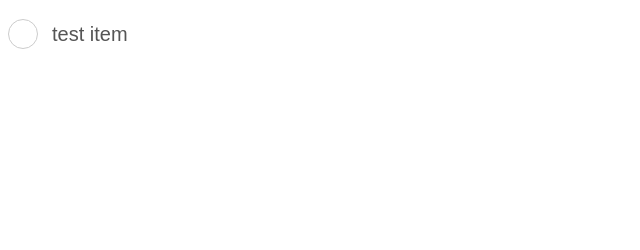
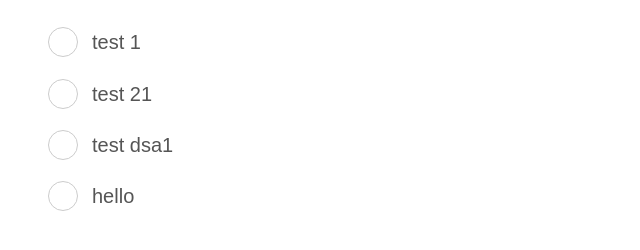
Before and after one commit to roypeled/todo-sample, a plain HTML site: page index.html in a window 1280 px wide. Shown: the whole page, without its empty margins (0-640 px from the left). Drawn offline with Linux system fonts and the light colour scheme.

Commit message:
more progress

```diff
--- a/index.html
+++ b/index.html
@@ -22,6 +22,14 @@
         </div>
     </script>
 
+    <script id="todoList" type="text/x-handlebars-template">
+        <div class="todo-list">
+            <ul>
+
+            </ul>
+        </div>
+    </script>
+
     <!-- End app templates -->
 
 </head>
@@ -30,13 +38,18 @@
     <script src="./lib/handlebars.min-latest.js"></script>
     <script src="./src/TestSuite.js"></script>
     <script src="./src/TodoItem.js"></script>
+    <script src="./src/TodoList.js"></script>
 
     <script>
 
-        var testItem = new TodoItem("test item");
-        testItem.setCompleted();
-        var view = new TodoItemView(testItem);
-
+        var listArray = [
+            new TodoItem("test 1"),
+            new TodoItem("test 21"),
+            new TodoItem("test dsa1"),
+            new TodoItem("hello")
+        ];
+        var list = new TodoList(listArray);
+        var view = new TodoListView(list);
 
         document.body.appendChild(view.html);
 
--- a/src/TodoItem.js
+++ b/src/TodoItem.js
@@ -28,6 +28,13 @@ function TodoItemView(todoItem){
 		render();
 	}
 
+	function onRemove(handler){
+		self.html.querySelector(".remove")
+			.addEventListener("click", handler);
+	}
+
+	this.onRemove = onRemove;
+
 	init();
 	render();
 }
--- /dev/null
+++ b/src/TodoList.js
@@ -0,0 +1,112 @@
+function TodoList(list){
+	this.todoItemsList = list || [];
+}
+
+TodoList.prototype.addItem = function(todoItem){
+	this.todoItemsList.push(todoItem);
+};
+
+TodoList.prototype.removeItem = function(todoItem){
+	for(var i=0; i<this.todoItemsList.length; i++) {
+		if (this.todoItemsList[i] == todoItem)
+			break;
+	}
+
+	this.todoItemsList.splice(i, 1);
+};
+
+TodoList.prototype.getCompletedCount = function(){
+	var count = 0;
+	for(var i=0; i<this.todoItemsList.length; i++){
+		if(this.todoItemsList[i].isCompleted)
+			count++;
+	}
+
+	return count;
+};
+
+TodoList.prototype.getUncompletedCount = function(){
+	return this.todoItemsList.length - this.getCompletedCount();
+};
+
+TodoList.prototype.clearCompleted = function(){
+	this.todoItemsList = this.todoItemsList.filter(function(item){
+		return !item.isCompleted;
+	});
+};
+
+
+
+function TodoListView(todoList){
+	var template,
+		self = this;
+
+	function init(){
+		var source = document.getElementById("todoList").innerHTML;
+		template = Handlebars.compile(source);
+		self.html = document.createElement("div");
+	}
+
+	function render(){
+		self.html.innerHTML = template(todoList);
+
+		var ul = self.html.querySelector("ul");
+		renderItems(ul);
+	}
+
+	function renderItems(ul){
+		for(var i=0; i<todoList.todoItemsList.length; i++){
+			var item = todoList.todoItemsList[i];
+			var itemView = new TodoItemView(item);
+			registerRemove(item, itemView);
+			ul.appendChild(itemView.html);
+		}
+	}
+
+	function registerRemove(item, itemView){
+		itemView.onRemove(function(){
+			todoList.removeItem(item);
+			render();
+		});
+	}
+
+	init();
+	render();
+}
+
+
+
+
+
+
+// Tests
+/*
+var todoListTest = new TodoList();
+
+test("Empty list", todoListTest.todoItemsList.length == 0);
+
+var testItem = new TodoItem("testA");
+todoListTest.addItem(testItem);
+test("Add item", todoListTest.todoItemsList.length == 1);
+test("completed count", todoListTest.getCompletedCount() == 0);
+test("uncompleted count", todoListTest.getUncompletedCount() == 1);
+
+todoListTest.clearCompleted();
+test("clear completed", todoListTest.todoItemsList.length == 1);
+test("completed count after clear", todoListTest.getCompletedCount() == 0);
+test("uncompleted count after clear", todoListTest.getUncompletedCount() == 1);
+
+testItem.setCompleted(true);
+test("completed count after complete", todoListTest.getCompletedCount() == 1);
+test("uncompleted count after complete", todoListTest.getUncompletedCount() == 0);
+
+var testBItem = new TodoItem("testB");
+todoListTest.addItem(testBItem);
+test("add another item", todoListTest.todoItemsList.length == 2);
+
+todoListTest.clearCompleted();
+test("clear completed", todoListTest.todoItemsList.length == 1);
+
+todoListTest.removeItem(testBItem);
+test("remove item", todoListTest.todoItemsList.length == 0);
+*/
```
